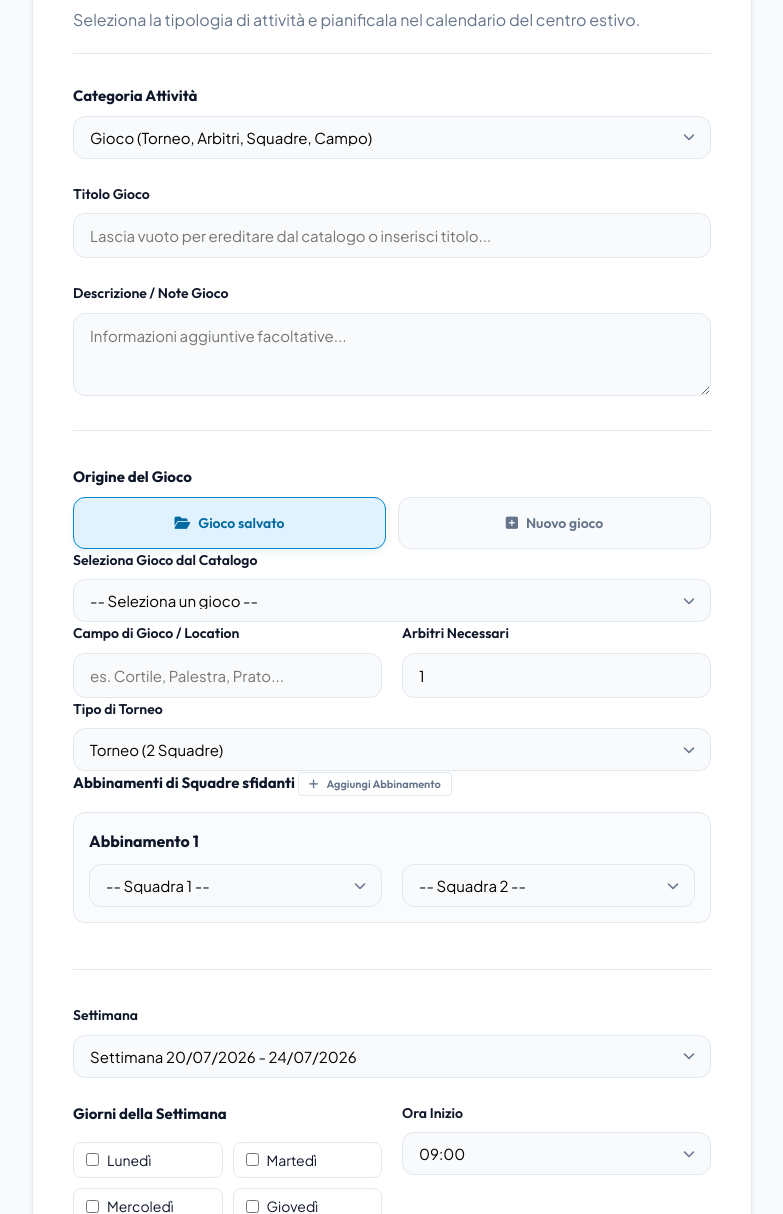
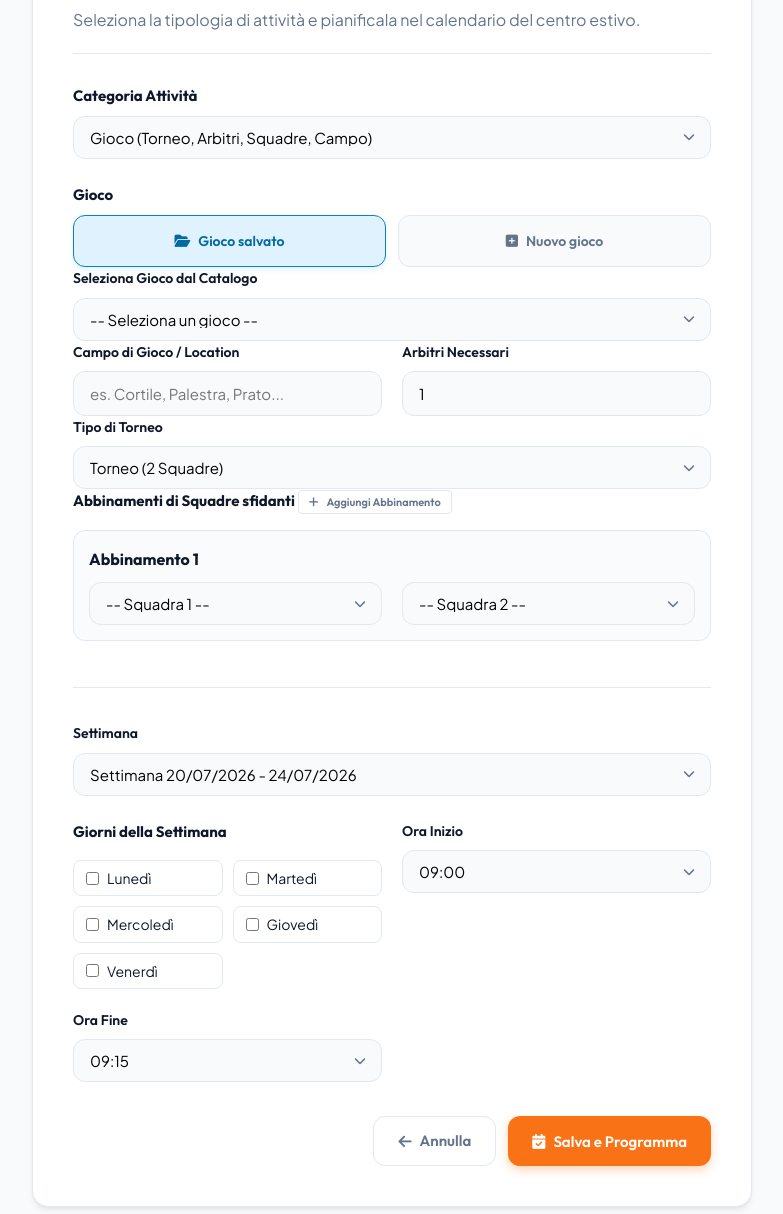
Before and after one commit to PackedVeil/GestionaleEstate, a Flask app: page /create in a window 1280 px wide. Shown: the part 196-1410 px from the top of the page, without its empty margins (248-1031 px from the left). Run offline with Flask 3, Linux system fonts and the light colour scheme; a user stored in the database is signed in; data comes from the database, SQL or seed files in the repository.

Commit message:
change create form

```diff
--- a/templates/create.html
+++ b/templates/create.html
@@ -27,24 +27,11 @@
             </div>
         </div>
 
-        <!-- Titolo e Descrizione Generali (Mostrati solo per Gioco) -->
-        <div class="form-group" id="title-group">
-            <label for="title" class="form-label">Titolo Gioco</label>
-            <input type="text" name="title" id="title" placeholder="Lascia vuoto per ereditare dal catalogo o inserisci titolo..." class="form-control">
-        </div>
-
-        <div class="form-group" id="desc-group">
-            <label for="description" class="form-label">Descrizione / Note Gioco</label>
-            <textarea name="description" id="description" rows="3" placeholder="Informazioni aggiuntive facoltative..." class="form-control"></textarea>
-        </div>
-
-        <hr class="form-divider" id="divider-gioco">
-
         <!-- SEZIONE GIOCO -->
         <div id="section-gioco" class="form-section transition-section">
             <!-- Scelta del tipo di attività (Catalogo esistente vs Nuova) -->
             <div class="form-group">
-                <label class="form-label font-bold">Origine del Gioco</label>
+                <label class="form-label font-bold">Gioco</label>
                 <div class="radio-toggle-group">
                     <label class="radio-label">
                         <input type="radio" name="catalog_selection" value="existing" checked onchange="toggleActivitySource('existing')">
```
